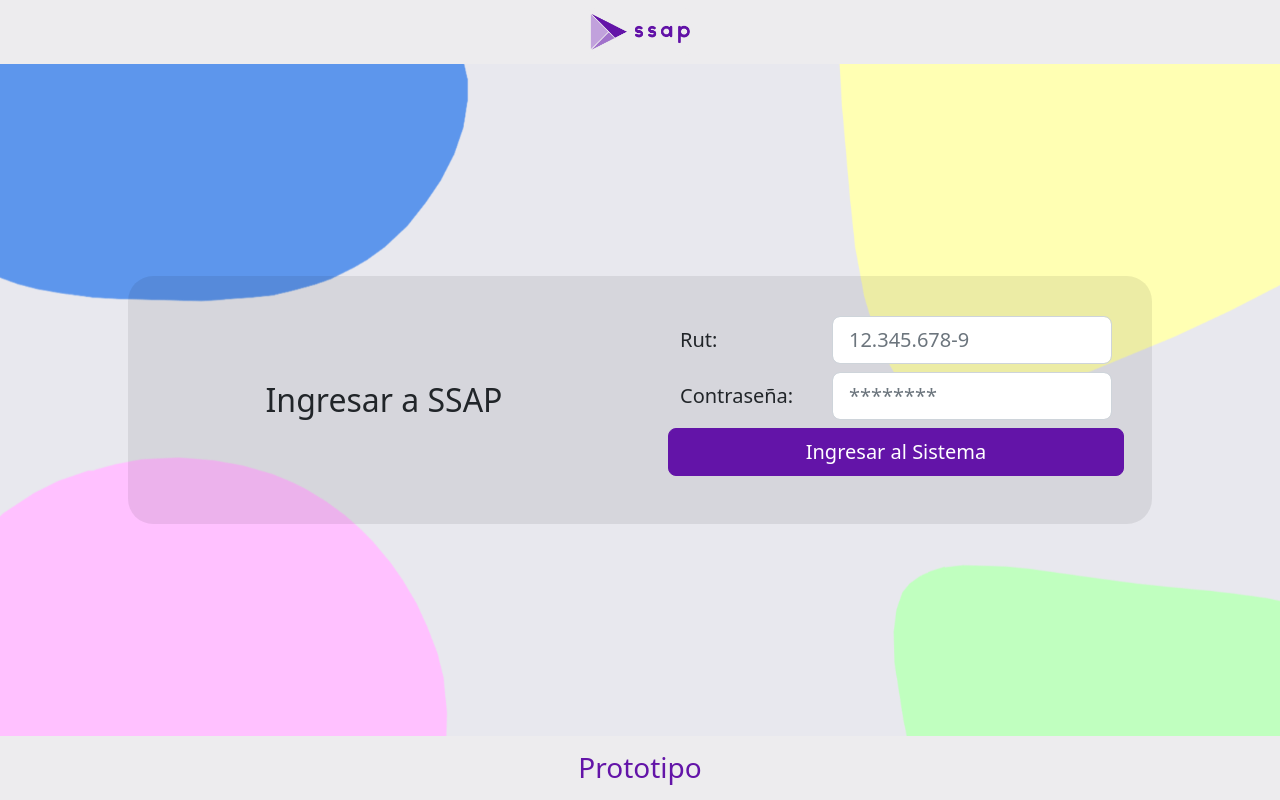
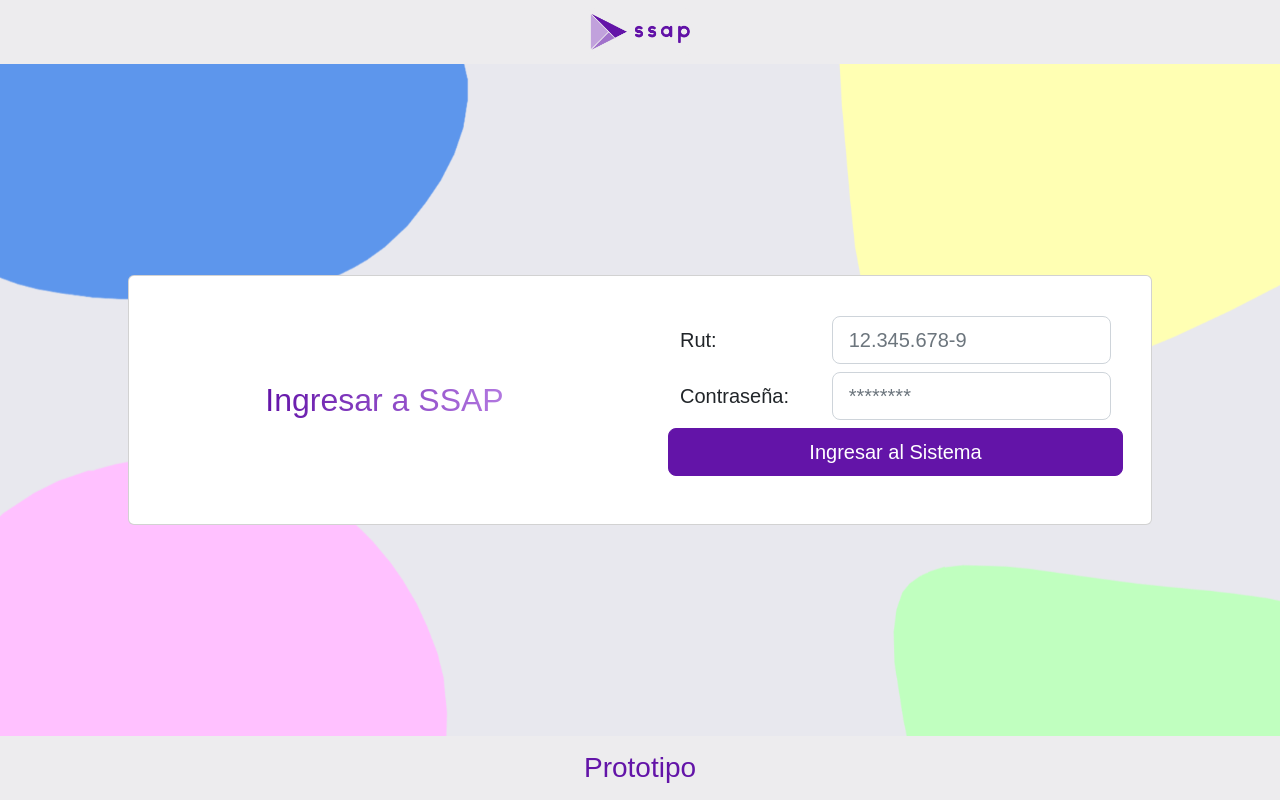
Before and after one commit to danielrojasrabael/Portafolio-Informatica-003D, a Django app: page /login/ in a window 1280 px wide. Run offline with Django 4.2, Linux system fonts and the light colour scheme; some web fonts are replaced.

Commit message:
estética cambiada

```diff
--- a/SSAP_Web/SSAP/static/CSS/estilo.css
+++ b/SSAP_Web/SSAP/static/CSS/estilo.css
@@ -1,6 +1,10 @@
 html {
     height: 100%;
 
+}
+
+*{
+    font-family: 'Futura PT', sans-serif;
 }
 
 body {
@@ -9,6 +13,7 @@ body {
     text-align: center;
     overflow-x: hidden;
     min-height: 100%;
+
 }
 
 body h1{
@@ -51,6 +56,12 @@ caption{
 /* Fonts */
 .futura{
     font-family: 'Futura PT', sans-serif;
+}
+
+.tx-gradiente-p{
+    background-image: linear-gradient(90deg, rgb(99, 20, 168), rgb(178, 120, 224));
+    -webkit-background-clip: text;
+    color: transparent;
 }
 
 .tx-gradiente-am{
@@ -337,8 +348,31 @@ footer{
     flex-wrap: wrap;
     justify-content: space-around;
     align-items: center;
-    background-color: rgba(0, 0, 0, 0.075);
-    border-radius: 25px;
+    --bs-card-spacer-y: 1rem;
+    --bs-card-spacer-x: 1rem;
+    --bs-card-title-spacer-y: 0.5rem;
+    --bs-card-border-width: 1px;
+    --bs-card-border-color: var(--bs-border-color-translucent);
+    --bs-card-border-radius: 0.375rem;
+    --bs-card-box-shadow: ;
+    --bs-card-inner-border-radius: calc(0.375rem - 1px);
+    --bs-card-cap-padding-y: 0.5rem;
+    --bs-card-cap-padding-x: 1rem;
+    --bs-card-cap-bg: rgba(0, 0, 0, 0.03);
+    --bs-card-cap-color: ;
+    --bs-card-height: ;
+    --bs-card-color: ;
+    --bs-card-bg: #fff;
+    --bs-card-img-overlay-padding: 1rem;
+    --bs-card-group-margin: 0.75rem;
+    position: relative;
+    display: flex;
+    height: var(--bs-card-height);
+    word-wrap: break-word;
+    background-color: var(--bs-card-bg);
+    background-clip: border-box;
+    border: var(--bs-card-border-width) solid var(--bs-card-border-color);
+    border-radius: var(--bs-card-border-radius);
     width: 80%;
 }
 
--- a/SSAP_Web/SSAP/templates/SSAP/base.html
+++ b/SSAP_Web/SSAP/templates/SSAP/base.html
@@ -58,19 +58,19 @@
                 </div>
                 <ul class="nav-links sidebar">
 
-                    <li><a href="{%url 'index'%}"><button class="btn btn-sidebar" type="button">Menú Principal</button></a></li>
+                    <li><a href="{%url 'index'%}"><button class="btn btn-sidebar" type="button"><strong>Menú Principal</strong></button></a></li>
 
                     {%if request.session.usuario.tipo == 'CLIENTE'%}
-                    <li><a href="{%url 'notificaciones'%}"><button class="btn btn-sidebar" type="button">Notificaciones</button></a></li>
+                    <li><a href="{%url 'notificaciones'%}"><button class="btn btn-sidebar" type="button"><strong>Notificaciones</strong></button></a></li>
                     {%elif request.session.usuario.tipo == 'PROFESIONAL'%}
-                    <li><a href="{%url 'verclientes'%}"><button class="btn btn-sidebar" type="button">Ver Clientes</button></a></li>
-                    <li><a href="{%url 'checklists'%}"><button class="btn btn-sidebar" type="button">Check Lists</button></a></li>
-                    <li><a href="{%url 'visitas'%}"><button class="btn btn-sidebar" type="button">Visitas</button></a></li>
+                    <li><a href="{%url 'verclientes'%}"><button class="btn btn-sidebar" type="button"><strong>Ver Clientes</strong></button></a></li>
+                    <li><a href="{%url 'checklists'%}"><button class="btn btn-sidebar" type="button"><strong>Check Lists</strong></button></a></li>
+                    <li><a href="{%url 'visitas'%}"><button class="btn btn-sidebar" type="button"><strong>Visitas</strong></button></a></li>
                     {%elif request.session.usuario.tipo == 'ADMINISTRADOR' %}
-                    <li><a href="{%url 'gestionusuario'%}"><button class="btn btn-sidebar" type="button">Gestionar Usuarios</button></a></li>
+                    <li><a href="{%url 'gestionusuario'%}"><button class="btn btn-sidebar" type="button"><strong>Gestionar Usuarios</strong></button></a></li>
                     {%endif%}
 
-                    <li><a href="{%url 'logout'%}"><button class="btn btn-sidebar" type="button">Logout</button></a></li>
+                    <li><a href="{%url 'logout'%}"><button class="btn btn-sidebar" type="button"><strong>Logout</strong></button></a></li>
 
                 </ul>
                 <div>
--- a/SSAP_Web/SSAP/templates/SSAP/checklists.html
+++ b/SSAP_Web/SSAP/templates/SSAP/checklists.html
@@ -2,6 +2,7 @@
 {% load static %}
 {%block titulo%}SSAP | Gestión de Usuarios{%endblock%}
 {%block contenido%}
+<div class="fondo-global">
     <div class="fondo-home">
 
         <div class="contenedor">
@@ -11,7 +12,7 @@
                 <table class="table table-responsive table-light table-striped align-middle">
                     <thead>
                         <caption>
-                        <h3 class="text-muted medio-tx">Lista de Clientes</h3>
+                            <h3 class="tx-gradiente-p medio-tx">Lista de Clientes</h3>
                         </caption>
 
                         <tr>
@@ -28,4 +29,5 @@
             </div>
         </div>
     </div>
+</div>
 {%endblock%}
--- a/SSAP_Web/SSAP/templates/SSAP/controlpagos.html
+++ b/SSAP_Web/SSAP/templates/SSAP/controlpagos.html
@@ -2,6 +2,7 @@
 {% load static %}
 {%block titulo%}SSAP | Control de Pagos{%endblock%}
 {%block contenido%}
+<div class="fondo-global">
     <div class="fondo-home">
 
         <div class="contenedor">
@@ -22,7 +23,7 @@
                         <tr>
 
                             <caption>
-                            <h3 class="text-muted medio-tx">Tabla de Pagos</h3>
+                                <h3 class="tx-gradiente-p medio-tx">Tabla de Pagos</h3>
                             </caption>
 
                             <th scope="col">Fecha Límite</th>
@@ -83,4 +84,5 @@
         </div>
 
     </div>
+</div>
 {%endblock%}
--- a/SSAP_Web/SSAP/templates/SSAP/crearchecklist.html
+++ b/SSAP_Web/SSAP/templates/SSAP/crearchecklist.html
@@ -3,6 +3,7 @@
 {%block titulo%}SSAP | Gestión de Usuarios{%endblock%}
 {%block head%}<script src="{%static 'js/crearChecklist.js'%}"></script>{%endblock%}
 {%block contenido%}
+<div class="fondo-global">
     <div class="fondo-home">
 
         <div class="contenedor">
@@ -53,4 +54,5 @@
             </div>
         </div>
     </div>
+</div>
 {%endblock%}
--- a/SSAP_Web/SSAP/templates/SSAP/crearusuario.html
+++ b/SSAP_Web/SSAP/templates/SSAP/crearusuario.html
@@ -3,6 +3,7 @@
 {%block titulo%}SSAP | Crear Usuario{%endblock%}
 {%block head%}<script src="{%static 'js/crearUsuario.js'%}"></script>{%endblock%}
 {%block contenido%}
+<div class="fondo-global">
     <div class="fondo-home">
 
         <div class="contenedor">
@@ -141,4 +142,5 @@
             </div>
         </div>
     </div>
+</div>
 {%endblock%}
--- a/SSAP_Web/SSAP/templates/SSAP/gestionUsuario.html
+++ b/SSAP_Web/SSAP/templates/SSAP/gestionUsuario.html
@@ -3,6 +3,7 @@
 {%block titulo%}SSAP | Gestión de Usuarios{%endblock%}
 {%block contenido%}
 <center>
+    <div class="fondo-global">
         <div class="fondo-home">
 
             <div class="contenedor">
@@ -21,7 +22,7 @@
                         <thead>
                             <tr>
                                 <caption>
-                                <h3 class="text-muted medio-tx">Usuarios Registrados</h3>
+                                    <h3 class="tx-gradiente-p medio-tx">Usuarios Registrados</h3>
                                 </caption>
 
                                 <caption>
@@ -174,5 +175,6 @@
                 </div>
             </div>
         </div>
+    </div>
 </center>
 {%endblock%}
--- a/SSAP_Web/SSAP/templates/SSAP/iniciarvisita.html
+++ b/SSAP_Web/SSAP/templates/SSAP/iniciarvisita.html
@@ -2,7 +2,7 @@
 {% load static %}
 {%block titulo%}SSAP | Visitas{%endblock%}
 {%block contenido%}
-
+<div class="fondo-global">
     <div class="fondo-home">
         <form id="formConfirmar" method="post" action="">
         {% csrf_token %}
@@ -51,4 +51,5 @@
         </div>
         </form>
     </div>
+</div>
 {%endblock%}
--- a/SSAP_Web/SSAP/templates/SSAP/login.html
+++ b/SSAP_Web/SSAP/templates/SSAP/login.html
@@ -3,7 +3,7 @@
 {%block titulo%}SSAP | Login{%endblock%}
 {%block head%}<script src="{%static 'js/login.js'%}"></script>{%endblock%}
 {%block contenido%}
-<div class="fondo-global oscuro">
+<div class="fondo-global">
     <div class="fondo-falso">
 
         <div class="contenedor">
@@ -11,7 +11,7 @@
             <div class="panel-blanco-redondo">
 
                 <div style="text-align: center;" class="pantalla col-sm-6 relleno">
-                    <h2>Ingresar a SSAP</h2>
+                    <h2 class="tx-gradiente-p">Ingresar a SSAP</h2>
                 </div>
 
                 <div class="col-sm-6 relleno">
--- a/SSAP_Web/SSAP/templates/SSAP/notificaciones.html
+++ b/SSAP_Web/SSAP/templates/SSAP/notificaciones.html
@@ -2,6 +2,7 @@
 {%load static%}
 {%block titulo%}SSAP | Notificaciones{%endblock%}
 {%block contenido%}
+<div class="fondo-global">
     <div class="fondo-home">
         <div class="contenedor">
             <div class="espacio">
@@ -11,7 +12,7 @@
                     <div class="row esp-input">
                         <div class="card">
                             <div class="card-body">
-                          <h1 class="card-title futura">NOTIFICACIONES</h1>
+                            <h1 class="card-title tx-gradiente-p">NOTIFICACIONES</h1>
                             </div>
                         </div>
                     </div>
@@ -38,4 +39,5 @@
             </div>
         </div>
     </div>
+</div>
 {%endblock%}
--- a/SSAP_Web/SSAP/templates/SSAP/programarvisita.html
+++ b/SSAP_Web/SSAP/templates/SSAP/programarvisita.html
@@ -3,6 +3,7 @@
 {%block titulo%}SSAP | Programar Visita{%endblock%}
 {%block head%}<script src="{%static 'js/crearVisitas.js'%}"></script>{%endblock%}
 {%block contenido%}
+<div class="fondo-global">
     <div class="fondo-falso">
         <div class="contenedor">
             <div class="espacio">
@@ -63,4 +64,5 @@
             </div>
         </div>
     </div>
+</div>
 {%endblock%}
--- a/SSAP_Web/SSAP/templates/SSAP/verclientes.html
+++ b/SSAP_Web/SSAP/templates/SSAP/verclientes.html
@@ -2,7 +2,7 @@
 {% load static %}
 {%block titulo%}SSAP | Ver Clientes{%endblock%}
 {%block contenido%}
-
+<div class="fondo-global">
     <div class="fondo-home">
 
         <div class="contenedor">
@@ -12,7 +12,7 @@
                 <table class="table table-responsive table-light table-striped align-middle">
                     <thead>
                         <caption>
-                        <h3 class="text-muted medio-tx">Clientes</h3>
+                            <h3 class="tx-gradiente-p medio-tx">Clientes</h3>
                         </caption>
 
                         <tr>
@@ -29,5 +29,5 @@
             </div>
         </div>
     </div>
-
+</div>
 {%endblock%}
--- a/SSAP_Web/SSAP/templates/SSAP/visitas.html
+++ b/SSAP_Web/SSAP/templates/SSAP/visitas.html
@@ -2,7 +2,7 @@
 {% load static %}
 {%block titulo%}SSAP | Visitas{%endblock%}
 {%block contenido%}
-
+<div class="fondo-global">
     <div class="fondo-home">
 
         <div class="contenedor">
@@ -10,7 +10,7 @@
                 <table class="table table-responsive table-light table-striped align-middle medio-tx">
                     <thead>
                         <tr>
-                        <td colspan="5"><h3 class="text-muted">Historial Visitas</h3></td>
+                            <td colspan="5"><h3 class="tx-gradiente-p">Historial Visitas</h3></td>
                         </tr>
                         <tr>
                             <th scope="col">Cliente</th>
@@ -74,5 +74,5 @@
             </div>
         </div>
     </div>
-
+</div>
 {%endblock%}
```
Also changed, not shown: SSAP_Web/SSAP/templates/SSAP/index.html (+5 -5 lines), SSAP_Web/SSAP/templates/SSAP/modificarusuario.html (+17 -6 lines). Lines whose indentation alone changed are shown as unchanged.
